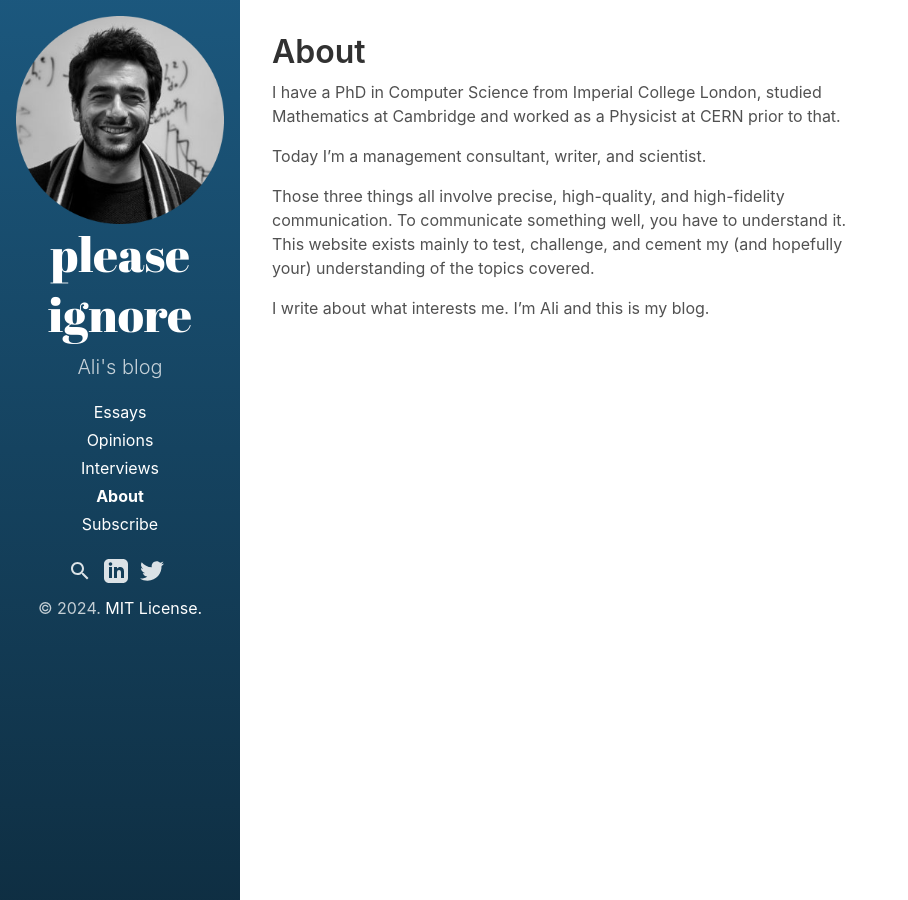
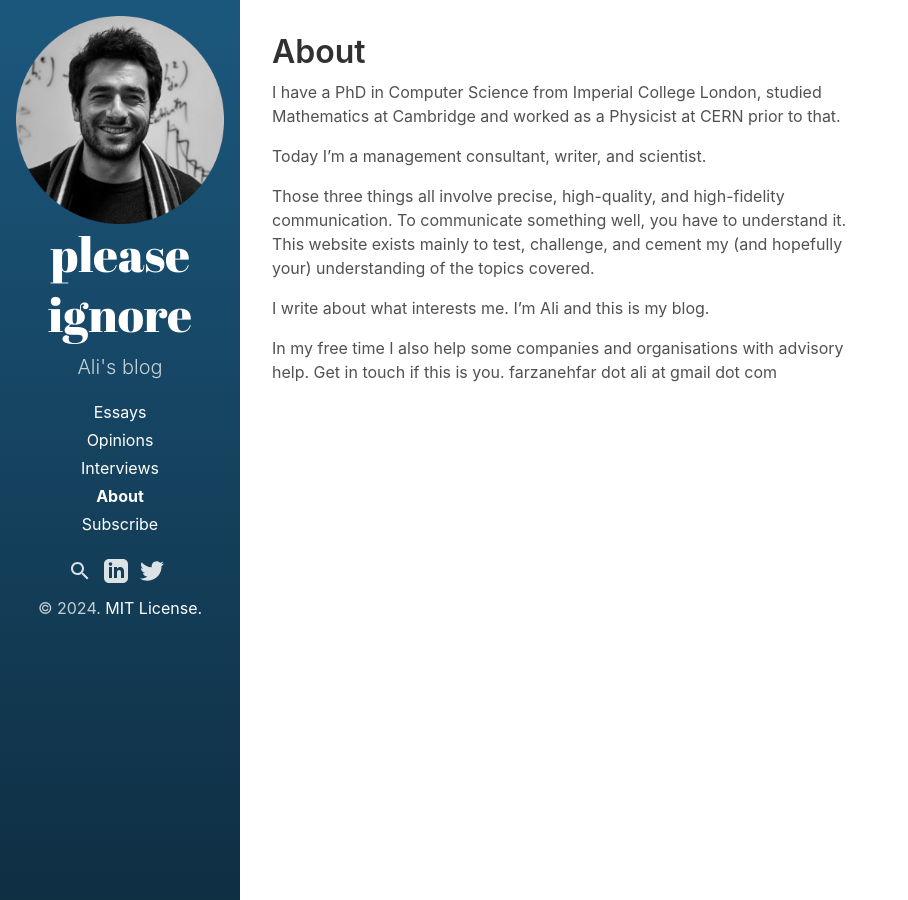
Before and after one commit to alfarzan/plsignore.com, a Jekyll site: the page built from about.md, in a window 1280 px wide. Shown: the whole page, without its empty margins (0-908 px from the left). Built offline with Jekyll 4.4.1, drawn with Linux system fonts in a browser that asks for light colours.

Commit message:
Update about.md

```diff
--- a/about.md
+++ b/about.md
@@ -15,3 +15,5 @@ Those three things all involve precise, high-quality, and high-fidelity communic
 This website exists mainly to test, challenge, and cement my (and hopefully your) understanding of the topics covered.
 
 I write about what interests me. I'm Ali and this is my blog.
+
+In my free time I also help some companies and organisations with advisory help. Get in touch if this is you. farzanehfar dot ali at gmail dot com
```
